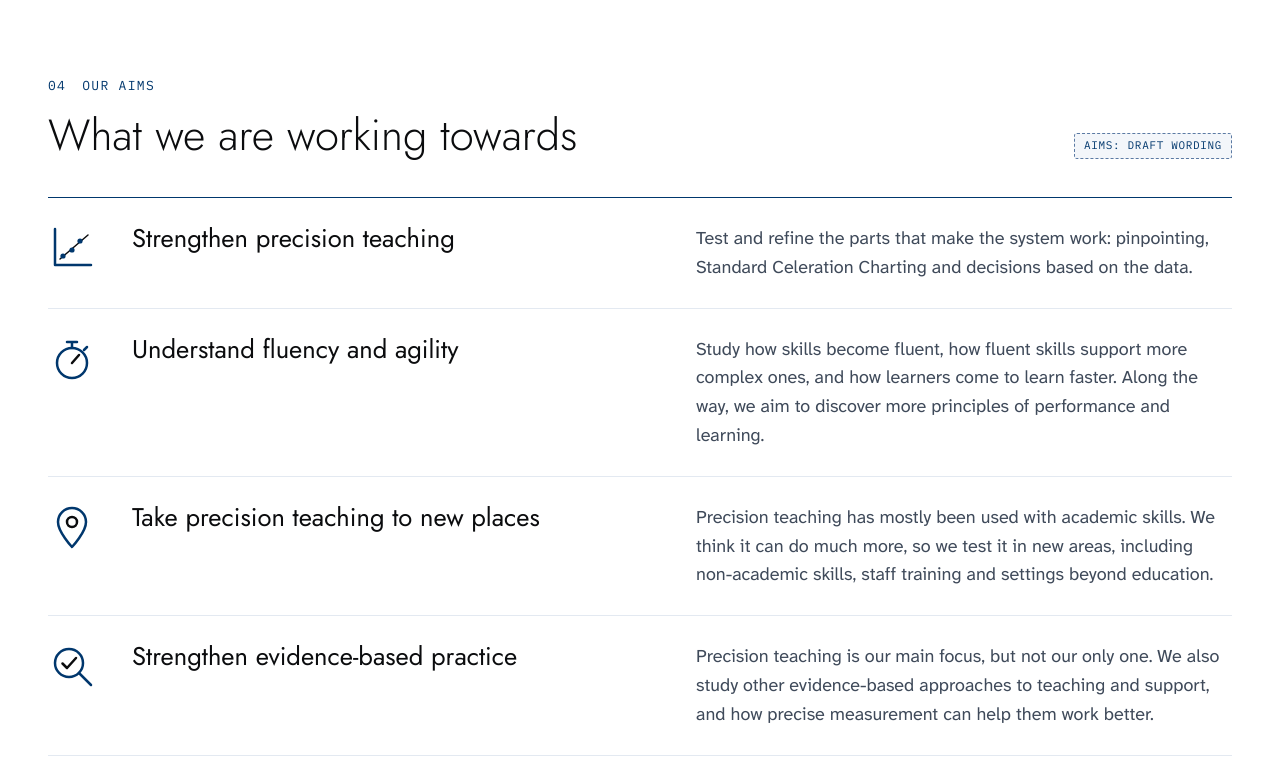
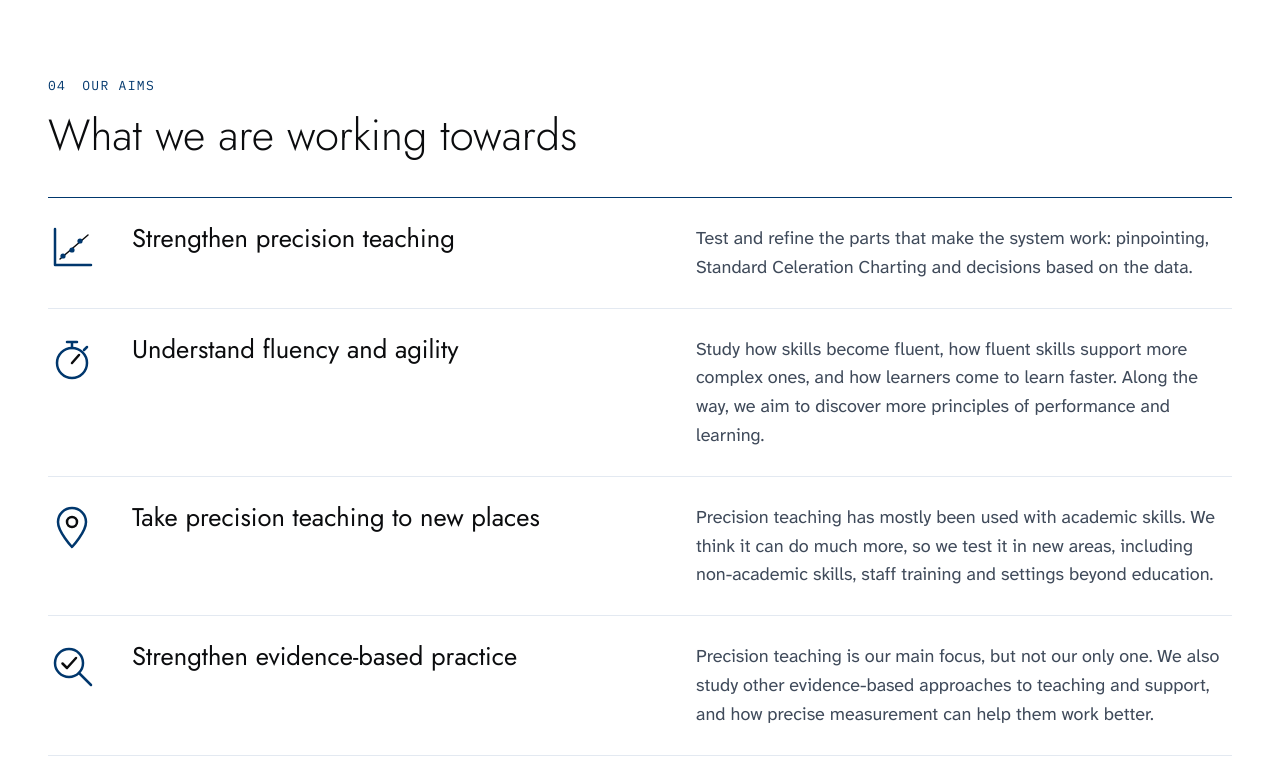
Before and after one commit to avostanis/precision-teaching-research-lab, a plain HTML site: page research.html in a window 1280 px wide. Shown: the part 2740-3519 px from the top of the page. Drawn offline with Linux system fonts and the light colour scheme.

Commit message:
Update research.html

```diff
--- a/research.html
+++ b/research.html
@@ -202,7 +202,6 @@ a:hover{color:#00264D}
     <p style="margin:0 0 14px;display:flex;gap:16px;font-family:'IBM Plex Mono',monospace;font-size:13px;letter-spacing:0.1em;text-transform:uppercase;color:#00376D"><span>04</span><span>Our aims</span></p>
     <div style="display:flex;flex-wrap:wrap;justify-content:space-between;align-items:flex-end;gap:16px 40px;margin-bottom:clamp(28px,3vw,44px)">
       <h2 id="aims-title" style="margin:0;font-family:'Jost',sans-serif;font-weight:300;font-size:clamp(30px,3.4vw,44px);line-height:1.1">What we are working towards</h2>
-      <span style="display:inline-flex;padding:3px 9px;border:1px dashed #5B7AA3;border-radius:3px;font-family:'IBM Plex Mono',monospace;font-size:11px;letter-spacing:0.06em;text-transform:uppercase;color:#00376D;background:#F3F6FA">Aims: draft wording</span>
     </div>
     <ol style="list-style:none;margin:0;padding:0;border-top:1.5px solid #00376D">
       <li style="display:grid;grid-template-columns:56px repeat(auto-fit,minmax(min(100%,240px),1fr));gap:8px 28px;align-items:start;padding:26px 0;border-bottom:1px solid #E3E9F1">
```
